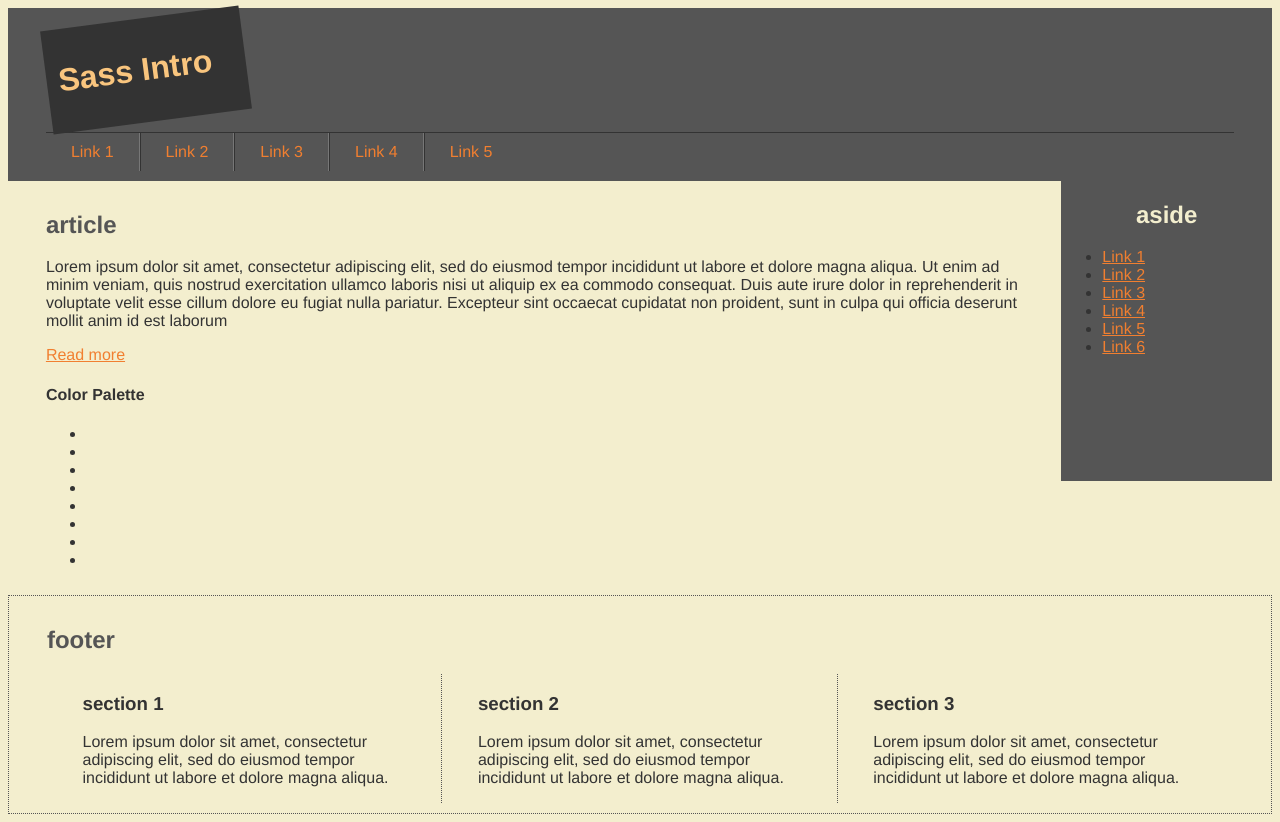
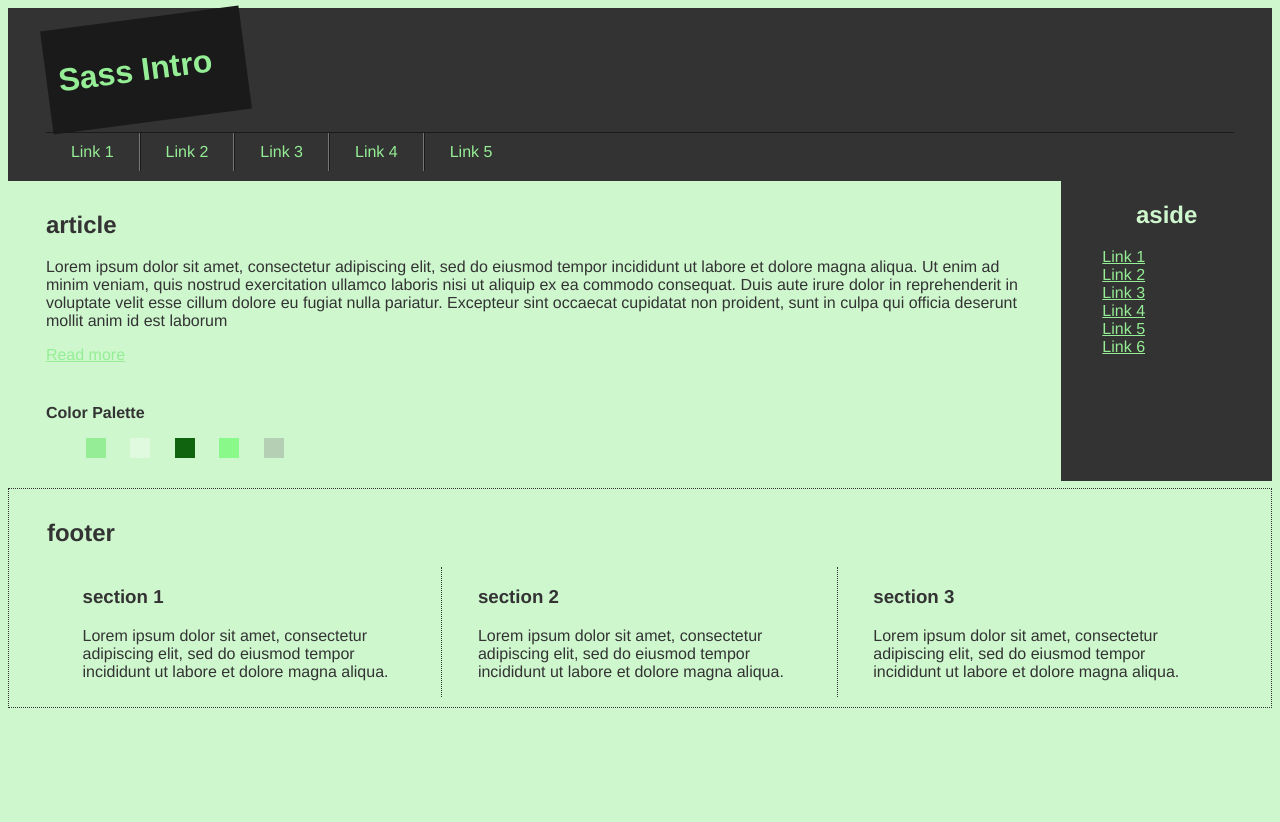
Before and after one commit to sibala/sass-intro, a plain HTML site: page index.html in a window 1280 px wide. After the commit the page ends 800 px from the top, so only its background shows below. Drawn offline with Linux system fonts and the light colour scheme.

Commit message:
changing colors

```diff
--- a/css/partials/_variables.scss
+++ b/css/partials/_variables.scss
@@ -1,7 +1,9 @@
 $font-stack:    		Helvetica, sans-serif;
 
 $primary-color: 		#333;
-$background-color: 		#F3EECE;
-$light-orange:			#F9C57E;
-$orange:				#F17F30;
-$grey:					#555;
+$background-color: 		#cef7ce;
+$light-orange:			#95ee95;
+$orange:				#95ee95;
+$grey:					#333;
+
+$padding-sides:			3%
--- a/css/style.scss
+++ b/css/style.scss
@@ -1,3 +1,4 @@
+@use "sass:color";
 @import 'partials/mixins';
 @import 'partials/variables';
 
@@ -25,14 +26,14 @@ a {
 
 header {
 	background-color: $grey;
-	padding: 10px 3%;
+	padding: 10px $padding-sides;
 }
 
 #logo {
 	width: 200px;
 	padding: 1%;
 	margin-bottom: 10px;
-	background-color: #333;
+	background-color: color.scale($grey, $lightness: -50%);
 	@include transform(rotate(-7.5deg))
 }
 
@@ -49,7 +50,7 @@ header {
 }
 
 #main-menu {
-	border-top: 1px solid #333;
+	border-top: 1px solid color.scale($grey, $lightness: -50%);
 
 	ul {
 		margin: 0;
@@ -58,10 +59,10 @@ header {
 		li {
 			display: inline;
 			float: left;
-			border-right: 1px solid #333;
+			border-right: 1px solid color.scale($grey, $lightness: -50%);
 
 			&:hover {
-				background-color: #333;
+				background-color: color.scale($grey, $lightness: -50%);
 			}
 
 			&:last-child {
@@ -87,7 +88,7 @@ header {
 
 article {
 	width: 800/960 * 100%;
-	padding: 10px 3%;
+	padding: 10px $padding-sides;
 	float: left;
 	min-height: 300px
 }
@@ -110,13 +111,13 @@ aside {
 }
 
 footer {
-	padding: 10px 3%;
+	padding: 10px $padding-sides;
 	border: 1px dotted $grey;
 
 	section {
 		width: 1/3 * 100%;
 		float: left;
-		padding: 0 3%;
+		padding: 0 $padding-sides;
 		border-right: 1px dotted $grey;
 
 		&:last-child {
@@ -124,3 +125,38 @@ footer {
 		}
 	}
 }
+
+#color-palette {
+	margin-top: 40px;
+
+	h4 {
+		margin-bottom: 10px;
+	}
+
+	li {
+		margin-right: 20px;
+		display: inline-block;
+		width: 20px;
+		height: 20px;
+
+		&:nth-child(1) {
+			background-color: $orange;
+		}
+
+		&:nth-child(2) {
+			background-color: color.scale($orange, $lightness: 70%);
+		}
+
+		&:nth-child(3) {
+			background-color: color.scale($orange, $lightness: -70%);
+		}
+
+		&:nth-child(4) {
+			background-color: color.scale($orange, $saturation: 70%);
+		}
+
+		&:nth-child(5) {
+			background-color: color.scale($orange, $saturation: -70%);
+		}
+	}
+}
```
Also changed, not shown: css/style.css, 1 other file.
